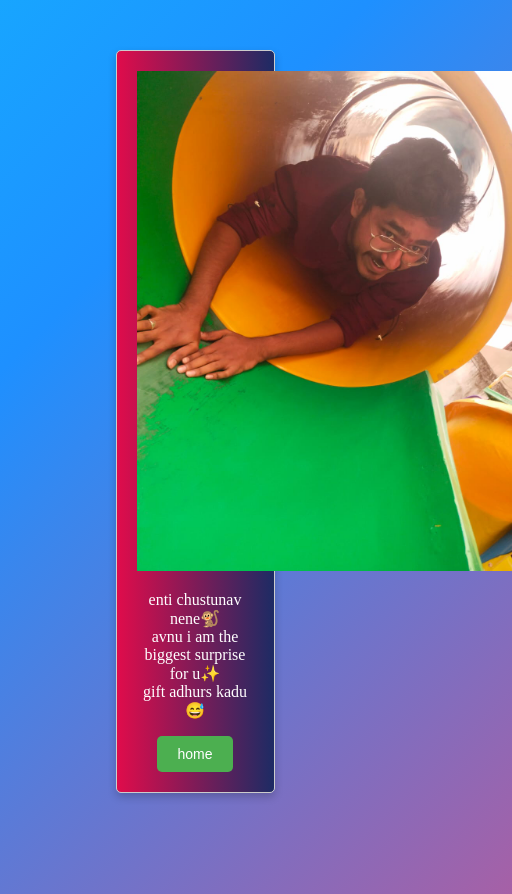
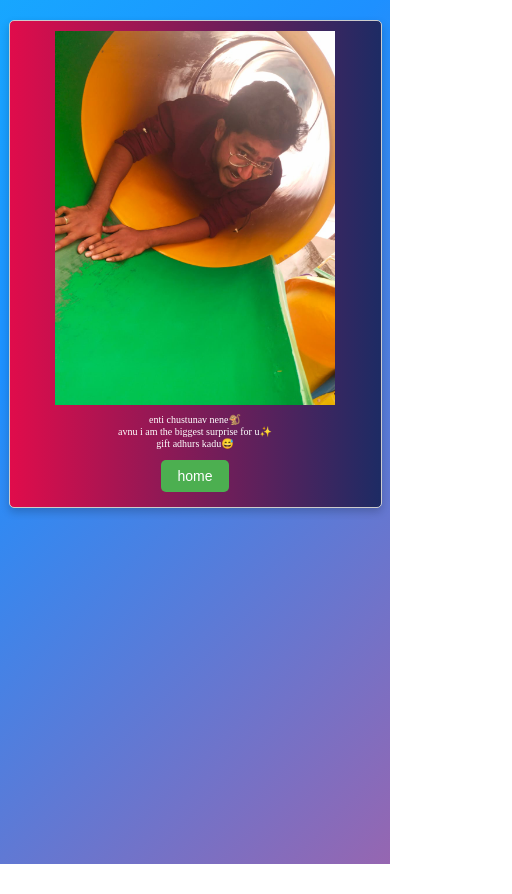
Before and after one commit to Ramana1205/Birthdayy, a plain HTML site: page gift.html in a window 390 px wide. Shown: the whole page, 512 px wide, since content can reach past the window. After the commit the page ends 864 px from the top, so only its background shows below. Drawn offline with Linux system fonts and the light colour scheme.

Commit message:
made website responsive

```diff
--- a/gift.html
+++ b/gift.html
@@ -6,6 +6,57 @@
   <title>HappyBdayBestoo❤️</title>
     <link rel="stylesheet" href="styles.css">
     <script src="script.js"></script>
+    <style>
+       img{
+   width:60%;
+   height:70%;
+
+}
+#sec1{
+    width: 45%;
+    height:85%;
+    margin-left:auto;
+    margin-right:auto;
+    margin-top: 20px;
+    margin-bottom:20px;
+    padding: 20px;
+    border: 1px solid #ccc;
+    border-radius: 5px;
+    background-image: linear-gradient(to right, #e00c4b, #1d2b64);
+    color:white;
+    box-shadow: 0 4px 8px rgba(0, 0, 0, 0.2);
+    transition: all 0.3s ease;
+}
+#sec1:hover {
+      z-index: 999;
+      transform: scale(1.05);
+      box-shadow: 0 0 20px rgba(0,0,0,0.5);
+    }
+    html,body{
+  height:100%;
+  width:100%;
+}
+p{
+    font-size: 8px;
+    line-height: 1.5;
+    margin-top: 5px;
+    color: white;
+}
+@media (max-width: 480px) {
+    p{
+        font-size: 10px;
+        line-height: 1.2;
+    }
+    img{
+        width: 80%;
+        height: auto;
+    }
+    #sec1{
+        width: 90%;
+        height: auto;
+        padding: 10px;
+    }
+    </style>
 </head>
 <body>
 
--- a/styles.css
+++ b/styles.css
@@ -5,7 +5,9 @@ body {
   background-size: 400% 400%;
   animation: gradientMove 5s ease infinite;
   text-align: center;
+
 }
+
 
 @keyframes gradientMove {
   0% {
@@ -91,12 +93,19 @@ strong{
   }
 
   input {
-    width: 80%;
+    width: 50%;
     margin-bottom: 10px;
   }
 
   strong {
     font-size: 20px;
+  }
+  button {
+    font-size: 8px;
+    padding: 3px 3px;
+    margin-bottom:3px;
+    width:fit-content;
+    height: fit-content;
   }
 }
 
@@ -113,7 +122,7 @@ strong{
   }
 
   input {
-    width: 100%;
+    width: 50%;
     font-size: 14px;
   }
 
@@ -122,12 +131,24 @@ strong{
   }
 
   button {
-    font-size: 14px;
-    padding: 8px 16px;
+    font-size: 10px;
+    padding: 5px 8px;
+    margin-bottom:8px;
+    width:fit-content;
+    height: fit-content;
   }
+  img{
+    width:90%;
+    height: auto;
+  }
+
 }
 button {
-    padding: 10px 20px;
+  font-size: 14px;
+  margin-bottom:5px;
+  width:fit-content;
+    height: fit-content;
+    padding: 8px 16px;
     background-color: #4CAF50;
     color: white;
     border: none;
@@ -135,28 +156,8 @@ button {
     cursor: pointer;
     transition: background-color 0.3s ease;
 }
-img{
-    height: 500px;
 
-}
 #countdown {
       font-size: 100px;
       margin-top: 200px;
     }
-#sec1{
-    width: 30%;
-    margin: 0 auto;
-    margin-top: 50px;
-    padding: 20px;
-    border: 1px solid #ccc;
-    border-radius: 5px;
-    background-image: linear-gradient(to right, #e00c4b, #1d2b64);
-    color:white;
-    box-shadow: 0 4px 8px rgba(0, 0, 0, 0.2);
-    transition: all 0.3s ease;
-}
-#sec1:hover {
-      z-index: 999;
-      transform: scale(1.05);
-      box-shadow: 0 0 20px rgba(0,0,0,0.5);
-    }
```
Also changed, not shown: divya.html (+51 -0 lines), final.html (+37 -0 lines), surprise.html (+15 -0 lines).
